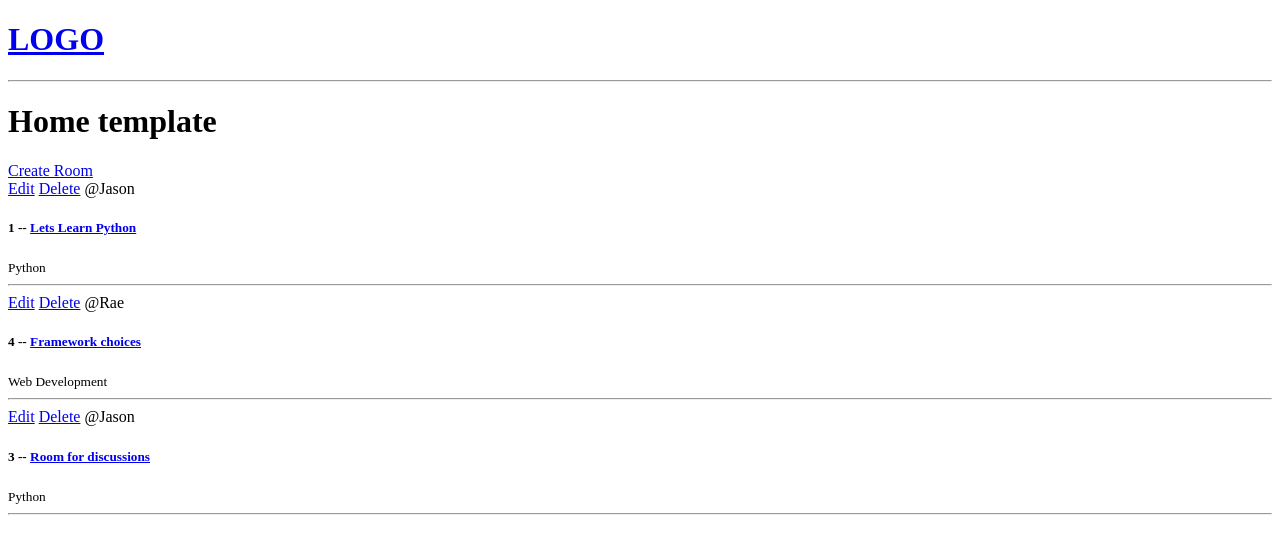
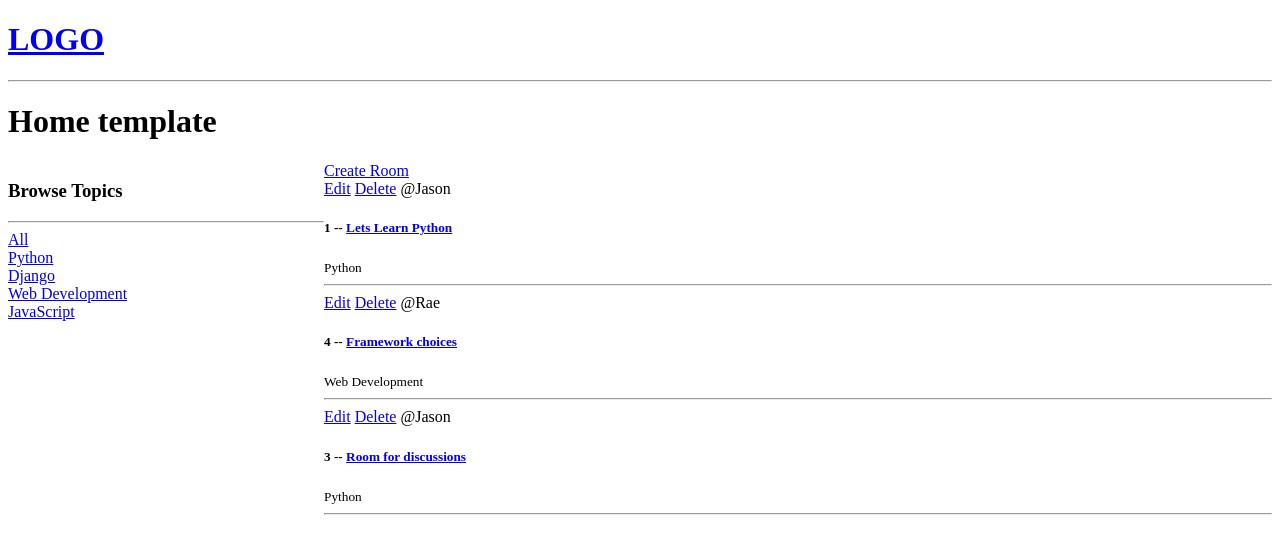
Before and after one commit to arkygeek/studybuddy2, a Django app: page / in a window 1280 px wide. Shown: the top 554 px of the page. Run offline with Django 3.2, Linux system fonts and the light colour scheme; data comes from the database, SQL or seed files in the repository.

Commit message:
current and functional to 2:12:20

```diff
--- a/studybud/base/templates/base/home.html
+++ b/studybud/base/templates/base/home.html
@@ -3,7 +3,29 @@
 {% block content %}
 <h1>Home template</h1>
 
-<div>
+<style>
+    .home-container {
+        display: grid;
+        grid-template-columns: 1fr 3fr;
+    }
+</style>
+
+<div class="home-container">
+    <div>
+        <h3>Browse Topics</h3>
+        <hr>
+        <div>
+            <a href="{% url 'home' %}">All</a>
+        </div>
+
+        {% for topic in topics %}
+            <div>
+                <a href="{% url 'home' %}?q={{topic.name}}">
+                    {{topic.name}}
+                </a>
+            </div>
+        {% endfor %}
+    </div>
     <div>
         <a href="{% url 'create-room' %}">Create Room</a>
         <div>
@@ -12,7 +34,8 @@
                     <a href="{% url 'update-room' room.id %}">Edit</a>
                     <a href="{% url 'delete-room' room.id %}">Delete</a>
                     <span>@{{room.host.username}}</span>
-                    <h5>{{room.id}} -- <a href="{% url 'room' room.id %}"> {{room.name}}</a></h5>
+                    <h5>{{room.id}} -- <a href="{% url 'room' room.id %}">
+                            {{room.name}}</a></h5>
                     <small>{{room.topic.name}}</small>
                     <hr>
                 </div>
--- a/studybud/base/views.py
+++ b/studybud/base/views.py
@@ -36,7 +36,8 @@ all()     is the Method (ex. get(), filter(), exclude(), etc.)
 
 def home(request):
     rooms = Room.objects.all()
-    context = {'rooms': rooms} # this is the dictionary we pass to the function
+    topics = Topic.objects.all()
+    context = {'rooms': rooms, 'topics': topics} # this is the dictionary we pass to the function
     return render(request, 'base/home.html', context)
 
 
```
Also changed, not shown: 1 other file.
